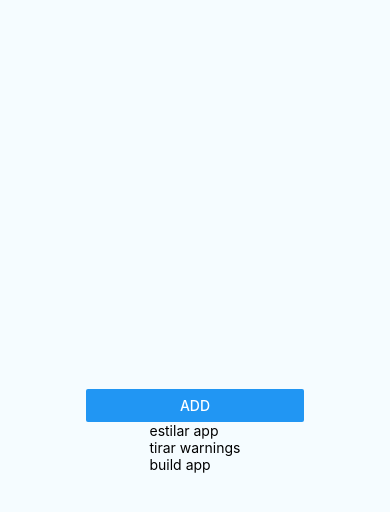
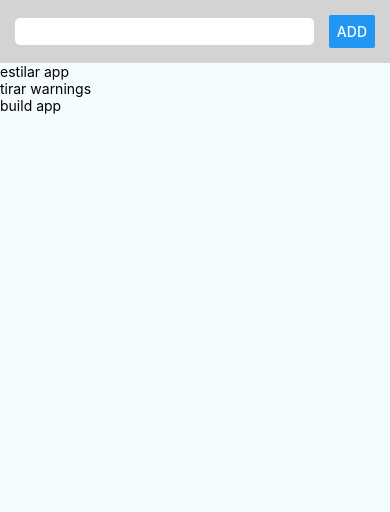
Before and after one commit to eugriner/react-native-class, a React Native app in the folder ToDo/: screen / in a window 390 px wide. Shown: the top 512 px of the page. Built offline with nearby package versions, Linux system fonts and the light colour scheme.

Commit message:
Start style

```diff
--- a/ToDo/App.js
+++ b/ToDo/App.js
@@ -40,18 +40,8 @@ export default class App extends Component {
 const styles = StyleSheet.create({
   container: {
     flex: 1,
-    justifyContent: 'center',
-    alignItems: 'center',
+    justifyContent: 'flex-start',
+    alignItems: 'flex-start',
     backgroundColor: '#F5FCFF',
   },
-  welcome: {
-    fontSize: 20,
-    textAlign: 'center',
-    margin: 10,
-  },
-  instructions: {
-    textAlign: 'center',
-    color: '#333333',
-    marginBottom: 5,
-  },
 });
--- a/ToDo/components/add-to-do.js
+++ b/ToDo/components/add-to-do.js
@@ -1,5 +1,6 @@
 import React from 'react';
-import { View, TextInput, Button } from 'react-native';
+import { View, TextInput, Button, StyleSheet } from 'react-native';
+
 
 class AddToDo extends React.Component {
   constructor() {
@@ -26,19 +27,42 @@ class AddToDo extends React.Component {
 
   render() {
     return (
-      <View>
-        <TextInput
+      <View style={styles.container}>
+        <TextInput style={styles.input}
           value={this.state.text}
           onChangeText={text => this.onTextInput(text)}
         />
-        <Button
+        <Button style={styles.button}
           onPress={
             () => this.addToDo()
           }
           title="add" />
       </View>
-      )
-    }
+
+    )
   }
+}
 
-  export default AddToDo;
+const styles = StyleSheet.create({
+  container: {
+    width:'100%',
+    padding: 15,
+    backgroundColor: 'lightgray',
+    flexDirection: 'row',
+    alignItems: 'center',
+  },
+  input: {
+    flex: 1,
+    padding: 5,
+    backgroundColor: 'white',
+    borderRadius: 5,
+    marginRight: 15,
+  },
+  button: {
+    flexShrink: 0,
+    borderRadius: 5,
+    padding: 5,
+  },
+})
+
+export default AddToDo;
```
Also changed, not shown: 1 other file (tests, documents, lock files or other folders).
